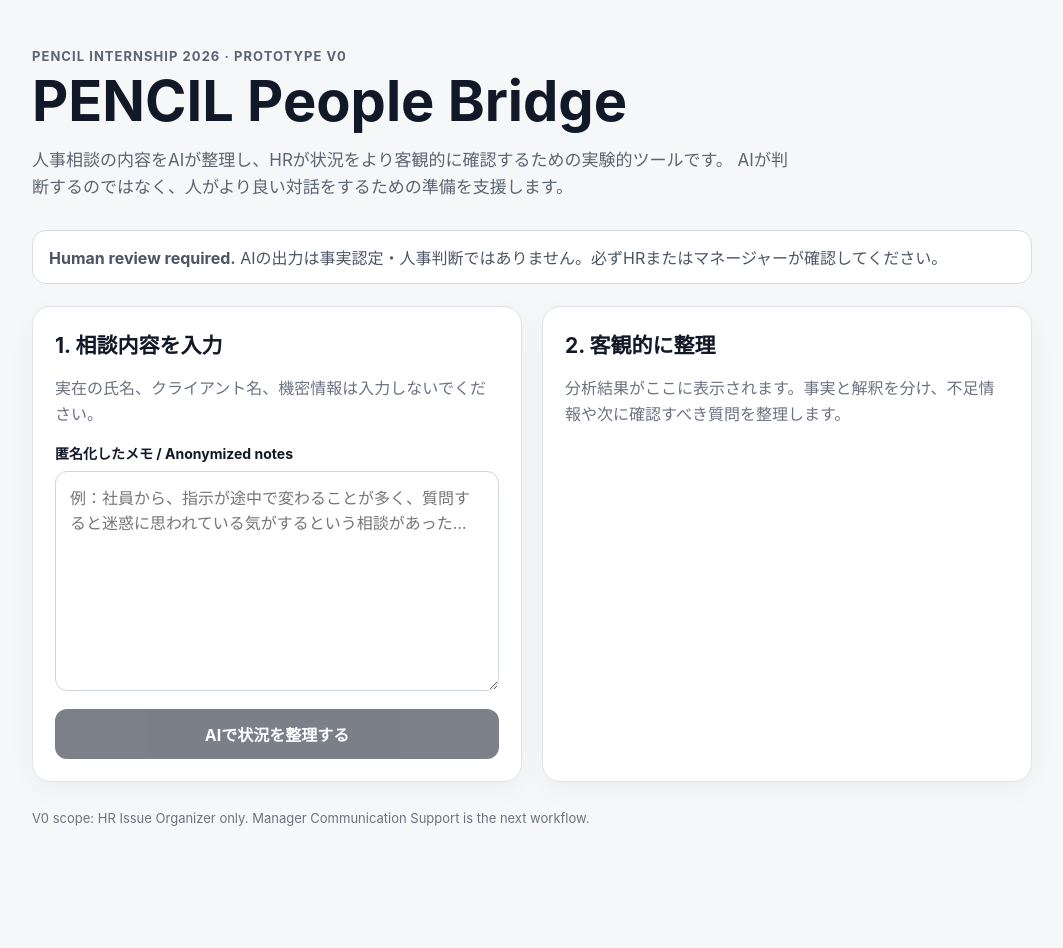
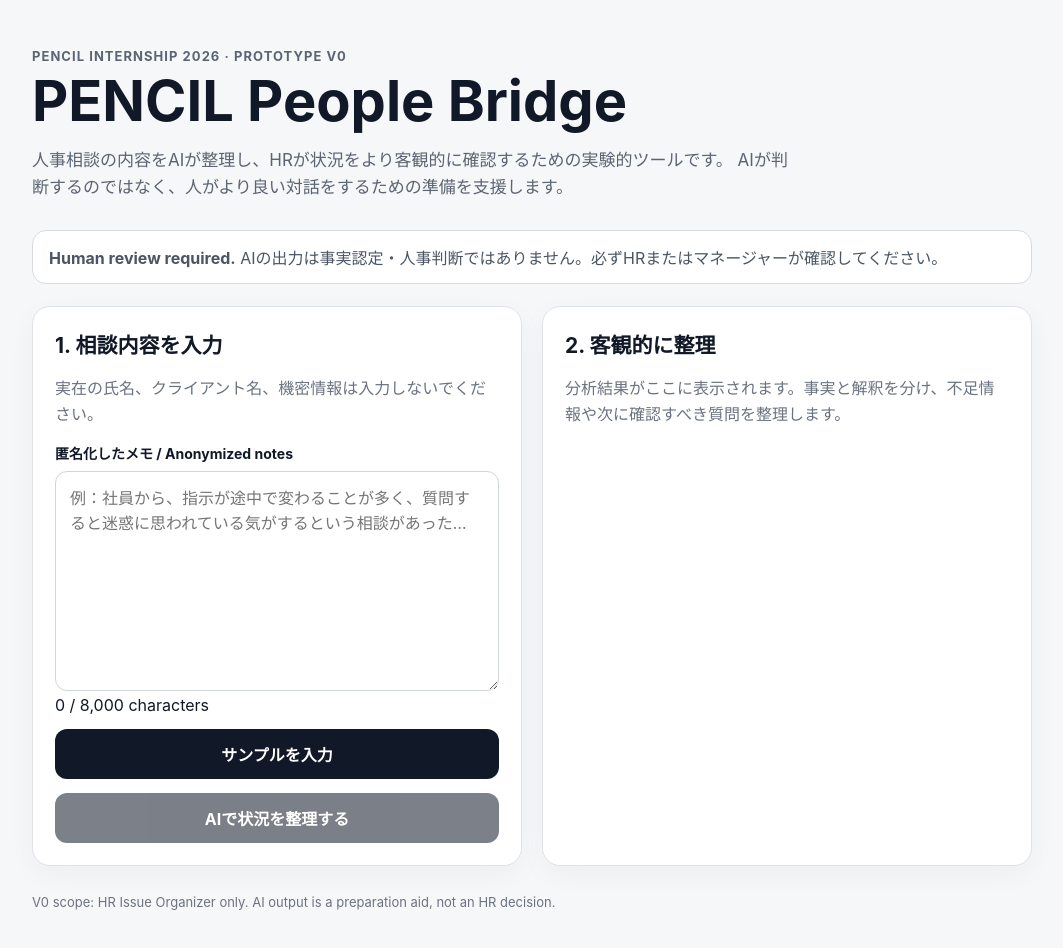
Before and after one commit to Jsmitty78/pencil-people-bridge, a Next.js app: page / in a window 1280 px wide. Shown: the top 948 px of the page, without its empty margins (108-1171 px from the left). Before the commit the page ends 919 px from the top, so only its background shows below. Built offline with nearby package versions, Linux system fonts and the light colour scheme.

Commit message:
Improve HR organizer V0 input and testing UX

```diff
--- a/app/page.tsx
+++ b/app/page.tsx
@@ -11,6 +11,10 @@
   desired_outcomes: string[];
   possible_next_steps: string[];
 };
+
+const MAX_NOTES_LENGTH = 8000;
+const SAMPLE_NOTES =
+  "社員から、担当マネージャーの指示が途中で変わることがあり、何を優先すべきか分からなくなるという相談があった。本人は質問すると迷惑に思われている気がして、最近は確認をためらうことがあると話している。指示変更がどのように伝えられたか、書面で残っているかはまだ確認できていない。";
 
 const sections: Array<[keyof Analysis, string]> = [
   ["facts", "確認できる事実 / Facts"],
@@ -28,8 +32,16 @@
   const [loading, setLoading] = useState(false);
   const [error, setError] = useState("");
 
+  function reset() {
+    setNotes("");
+    setAnalysis(null);
+    setError("");
+  }
+
   async function analyze() {
-    if (!notes.trim()) return;
+    const trimmedNotes = notes.trim();
+    if (!trimmedNotes || loading) return;
+
     setLoading(true);
     setError("");
     setAnalysis(null);
@@ -38,13 +50,16 @@
       const response = await fetch("/api/analyze", {
         method: "POST",
         headers: { "Content-Type": "application/json" },
-        body: JSON.stringify({ notes }),
+        body: JSON.stringify({ notes: trimmedNotes }),
       });
+
       const data = await response.json();
-      if (!response.ok) throw new Error(data.error || "Analysis failed");
-      setAnalysis(data.analysis);
+      if (!response.ok) throw new Error(data.error || "AI analysis failed");
+      if (!data.analysis) throw new Error("分析結果を取得できませんでした。");
+
+      setAnalysis(data.analysis as Analysis);
     } catch (err) {
-      setError(err instanceof Error ? err.message : "Analysis failed");
+      setError(err instanceof Error ? err.message : "AI analysis failed");
     } finally {
       setLoading(false);
     }
@@ -65,7 +80,7 @@
         <strong>Human review required.</strong> AIの出力は事実認定・人事判断ではありません。必ずHRまたはマネージャーが確認してください。
       </div>
 
-      <section className="grid">
+      <section className="grid" aria-busy={loading}>
         <div className="card">
           <h2>1. 相談内容を入力</h2>
           <p className="empty">実在の氏名、クライアント名、機密情報は入力しないでください。</p>
@@ -73,25 +88,50 @@
           <textarea
             id="notes"
             value={notes}
+            maxLength={MAX_NOTES_LENGTH}
             onChange={(e) => setNotes(e.target.value)}
             placeholder="例：社員から、指示が途中で変わることが多く、質問すると迷惑に思われている気がするという相談があった…"
           />
-          <button onClick={analyze} disabled={loading || !notes.trim()}>
+          <div className="inputMeta">
+            <span>{notes.length.toLocaleString()} / {MAX_NOTES_LENGTH.toLocaleString()} characters</span>
+            <button
+              className="textButton"
+              type="button"
+              onClick={() => {
+                setNotes(SAMPLE_NOTES);
+                setAnalysis(null);
+                setError("");
+              }}
+              disabled={loading}
+            >
+              サンプルを入力
+            </button>
+          </div>
+          <button type="button" onClick={analyze} disabled={loading || !notes.trim()}>
             {loading ? "整理しています…" : "AIで状況を整理する"}
           </button>
-          {error && <div className="error">{error}</div>}
+          {error && <div className="error" role="alert">{error}</div>}
         </div>
 
         <div className="card">
-          <h2>2. 客観的に整理</h2>
+          <div className="resultHeader">
+            <h2>2. 客観的に整理</h2>
+            {(analysis || notes) && (
+              <button className="textButton" type="button" onClick={reset} disabled={loading}>
+                リセット
+              </button>
+            )}
+          </div>
           {!analysis ? (
-            <p className="empty">分析結果がここに表示されます。事実と解釈を分け、不足情報や次に確認すべき質問を整理します。</p>
+            <p className="empty">
+              分析結果がここに表示されます。事実と解釈を分け、不足情報や次に確認すべき質問を整理します。
+            </p>
           ) : (
             sections.map(([key, title]) => (
               <div className="resultSection" key={key}>
                 <h3>{title}</h3>
                 {analysis[key]?.length ? (
-                  <ul>{analysis[key].map((item, i) => <li key={i}>{item}</li>)}</ul>
+                  <ul>{analysis[key].map((item, i) => <li key={`${key}-${i}`}>{item}</li>)}</ul>
                 ) : (
                   <span className="empty">なし / None identified</span>
                 )}
@@ -101,7 +141,7 @@
         </div>
       </section>
 
-      <p className="footerNote">V0 scope: HR Issue Organizer only. Manager Communication Support is the next workflow.</p>
+      <p className="footerNote">V0 scope: HR Issue Organizer only. AI output is a preparation aid, not an HR decision.</p>
     </main>
   );
 }
```
